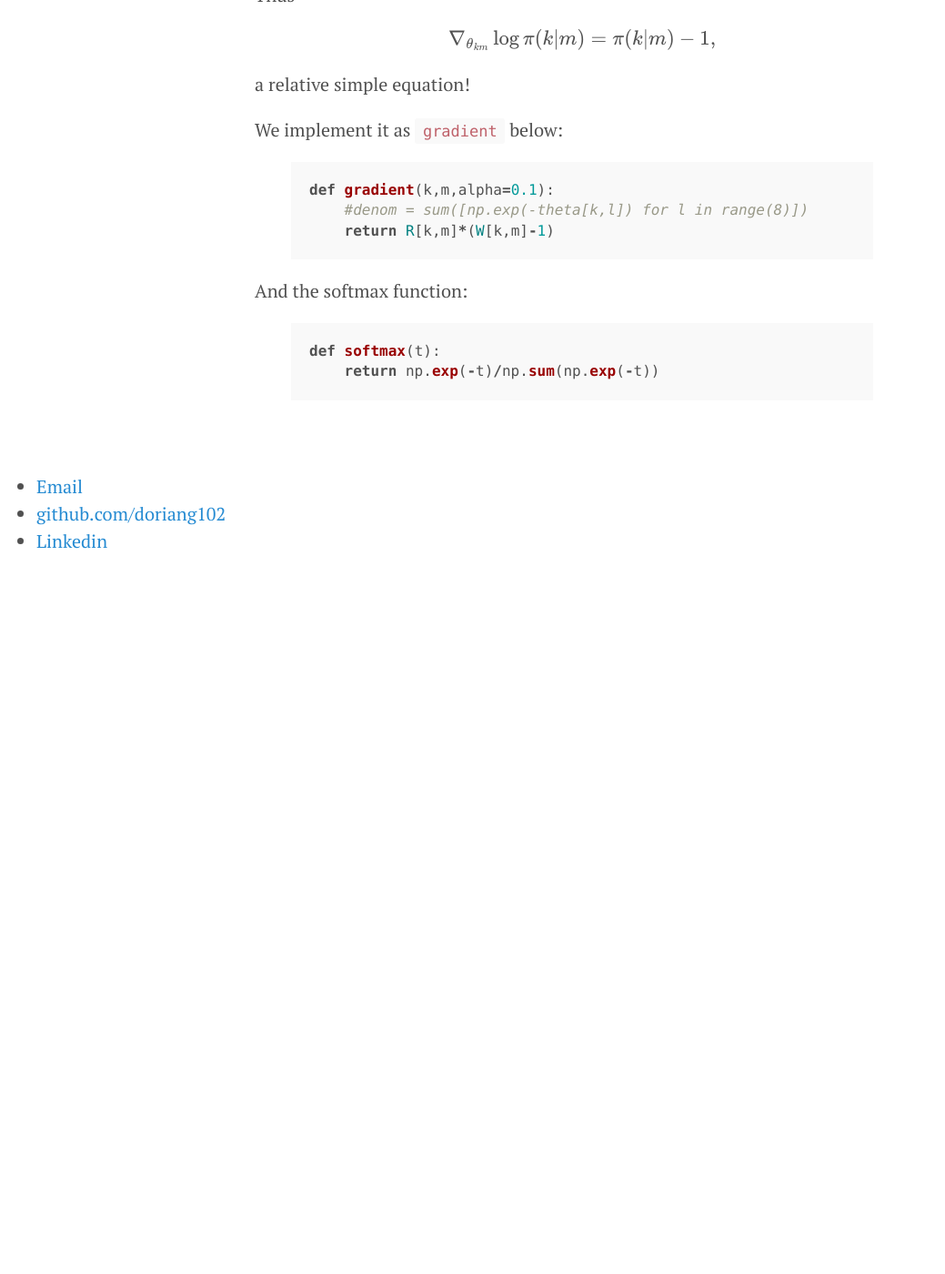
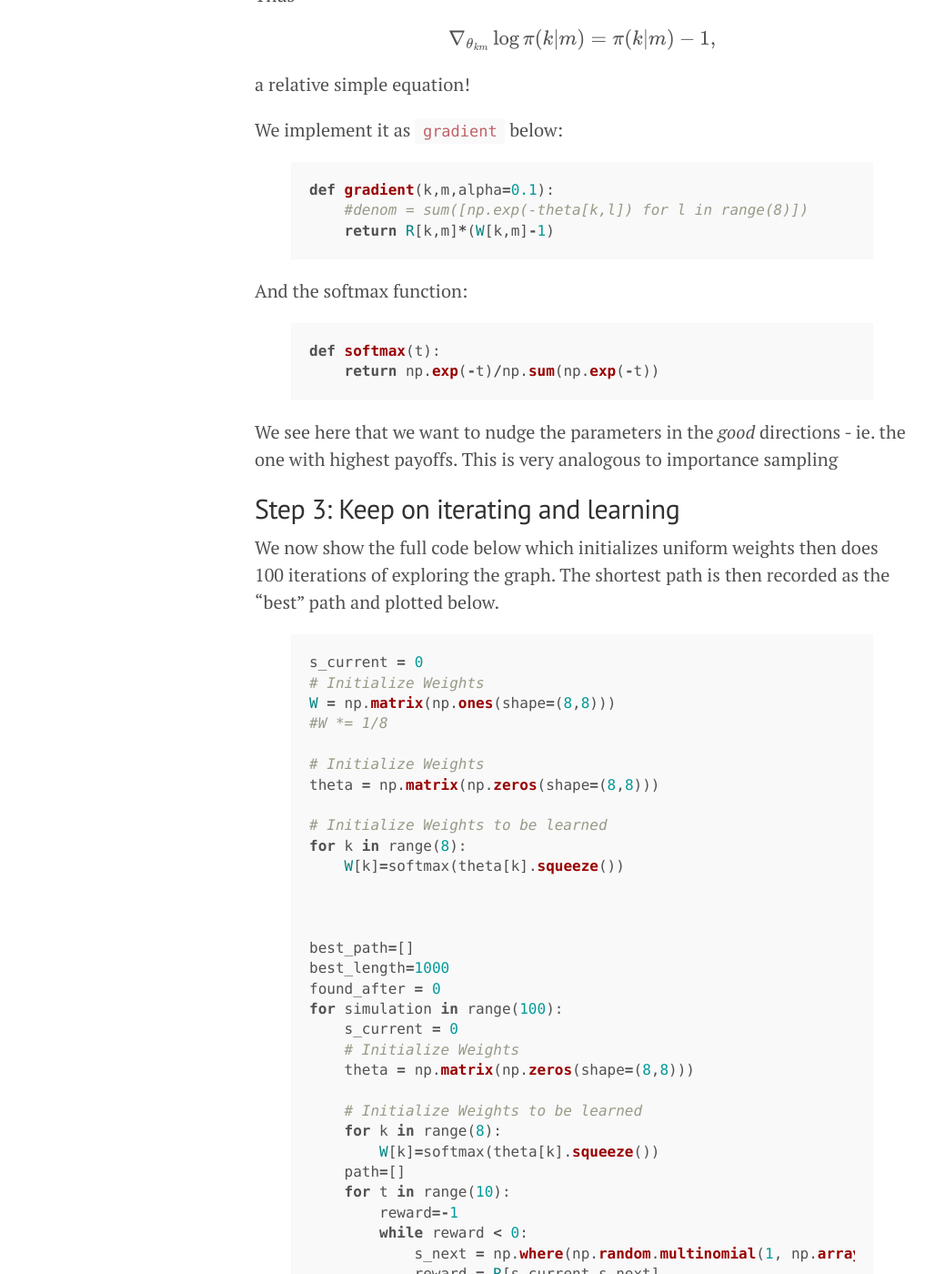
Before and after one commit to doriang102/doriang102.github.io, a Jekyll site: the page built from _posts/2018-06-18-Introduction-To-Online-Reinforcment-Learning-via-Markov-Decision-Processes.md, in a window 1280 px wide and 1400 px high, scrolled down 5194 px. Shown: the whole window at 91% size, without its empty margins (0-1039 px from the left). Built offline with Jekyll 4.4.1, drawn with Linux system fonts in a browser that asks for light colours; our own code applies the rules of GitHub Pages for plain Markdown files; formulas are drawn with MathJax 3; before the commit the page ends 5824 px from its top, so only the background shows below that; some of the changed text lies outside the part shown.

Commit message:
Update 2018-06-18-Introduction-To-Online-Reinforcment-Learning-via-Markov-Decision-Processes.md

````diff
--- a/_posts/2018-06-18-Introduction-To-Online-Reinforcment-Learning-via-Markov-Decision-Processes.md
+++ b/_posts/2018-06-18-Introduction-To-Online-Reinforcment-Learning-via-Markov-Decision-Processes.md
@@ -192,3 +192,85 @@
 def softmax(t):
     return np.exp(-t)/np.sum(np.exp(-t))
 {% endhighlight %}
+
+We see here that we want to nudge the parameters in the *good* directions - ie. the one with highest payoffs. This is very
+analogous to importance sampling
+
+## Step 3: Keep on iterating and learning
+
+We now show the full code below which initializes uniform weights then does 100 iterations of exploring the graph. The
+shortest path is then recorded as the "best" path and plotted below.
+
+
+{% highlight ruby %}
+s_current = 0
+# Initialize Weights
+W = np.matrix(np.ones(shape=(8,8)))
+#W *= 1/8
+
+# Initialize Weights
+theta = np.matrix(np.zeros(shape=(8,8)))
+
+# Initialize Weights to be learned
+for k in range(8):
+    W[k]=softmax(theta[k].squeeze())
+
+
+
+best_path=[]
+best_length=1000
+found_after = 0
+for simulation in range(100):
+    s_current = 0
+    # Initialize Weights
+    theta = np.matrix(np.zeros(shape=(8,8)))
+
+    # Initialize Weights to be learned
+    for k in range(8):
+        W[k]=softmax(theta[k].squeeze())
+    path=[]
+    for t in range(10):
+        reward=-1
+        while reward < 0:
+            s_next = np.where(np.random.multinomial(1, np.array(W[s_current,:]).squeeze(), size=1)==1)[1][0]
+            reward = R[s_current,s_next]
+
+        path.append((s_current,s_next))
+        if reward == 100:
+            if len(path) < best_length:
+                best_path = path
+                best_length=len(best_path)
+                found_after = simulation
+                break
+        #print (s_current,s_next,R[s_current,s_next])
+
+        reward_next = R[s_current,s_next]
+        #print (s_next)
+        for m in range(8):
+            theta[s_current,m] = theta[s_current,m] + gradient(s_current,m,alpha=0.01)
+        for k in range(8):
+            W[k]=softmax(theta[k].squeeze())
+        s_current = s_next
+
+print ("Found best path " + str(best_path) + " after " + str(found_after) + " simulations")
+
+
+
+# map cell to cell, add circular cell to goal point
+points_list = best_path
+goal = 7
+
+
+G=nx.Graph()
+G.add_edges_from(points_list)
+pos = nx.spring_layout(G)
+nx.draw_networkx_nodes(G,pos)
+nx.draw_networkx_edges(G,pos)
+nx.draw_networkx_labels(G,pos)
+plt.show()
+{% endhighlight %}
+**Output:**
+```
+Found best path [(0, 1), (1, 2), (2, 7)] after 5 simulations
+```
+![](/img/best_path.png?raw=true)
````
